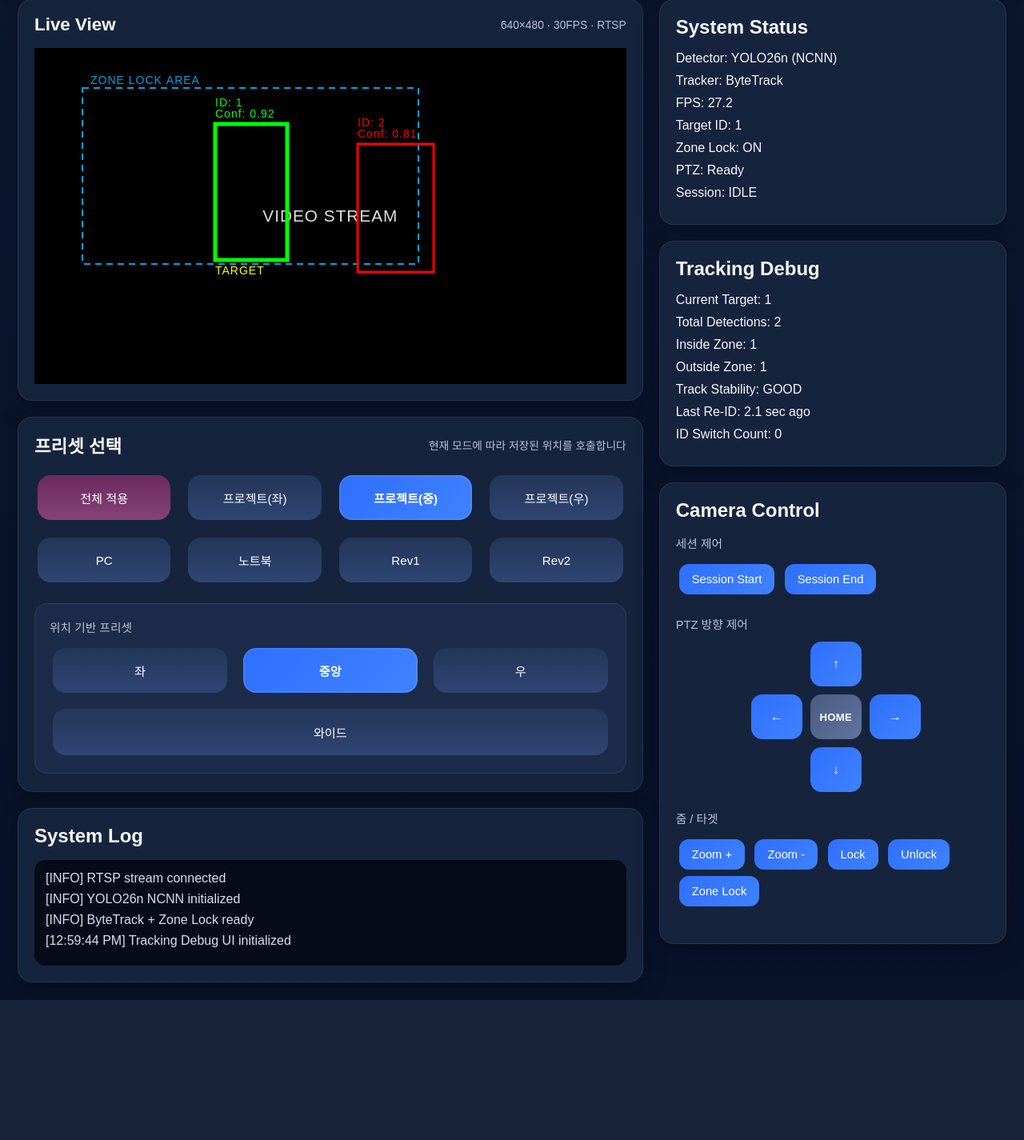
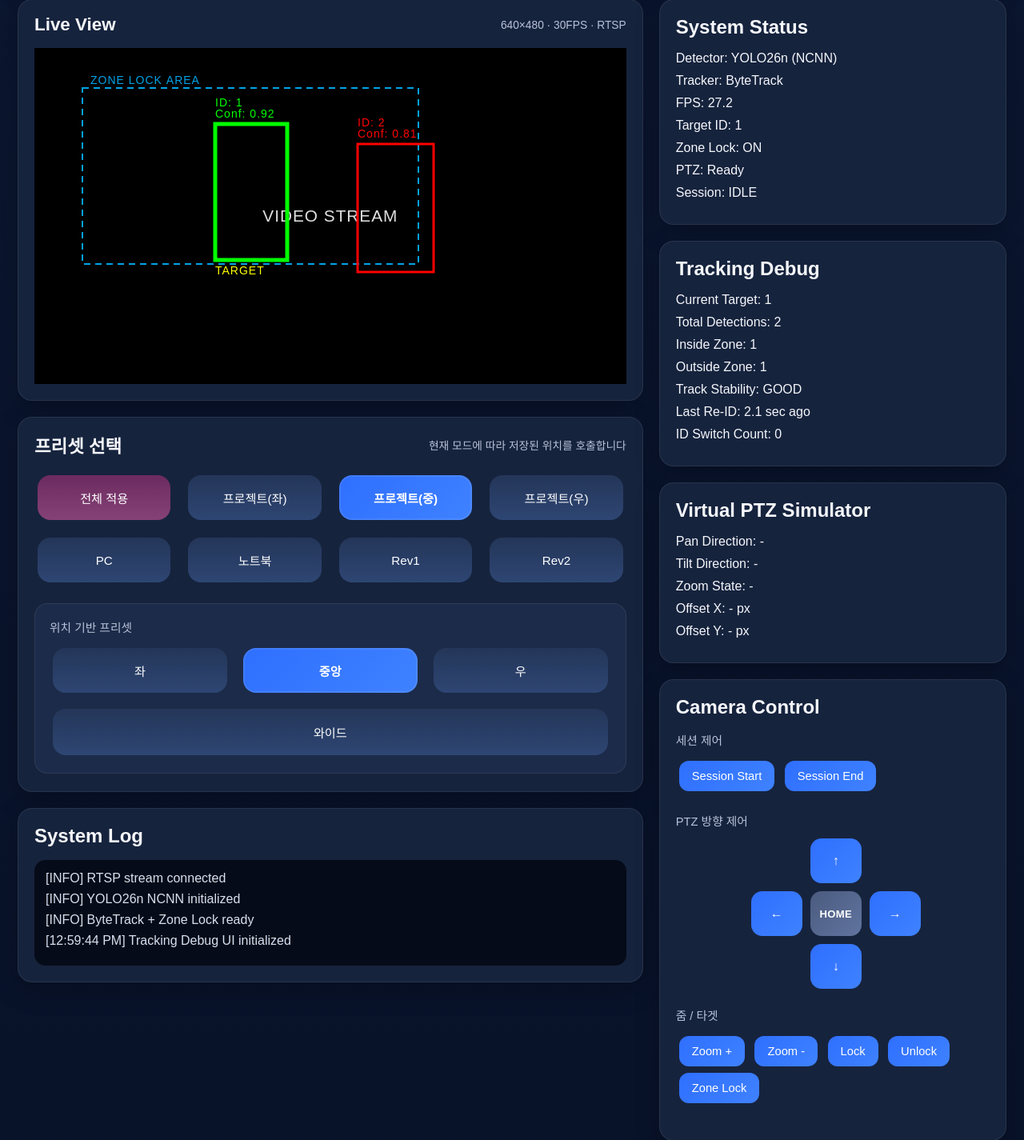
Before and after one commit to jaehyeon-s/PTZ_Speaker_Tracking, a FastAPI app: page / in a window 1280 px wide. Shown: the part 126-1551 px from the top of the page at 80% size. Before the commit the page ends 1376 px from the top, so only its background shows below. Run offline with FastAPI, Linux system fonts and the light colour scheme.

Commit message:
Virtual PTZ Simulator 패널 추가

```diff
--- a/src/api/dashboard/templates/index.html
+++ b/src/api/dashboard/templates/index.html
@@ -98,6 +98,15 @@
                 <p>ID Switch Count: <span id="idSwitchValue">-</span></p>
             </div>
 
+            <div class="status-card">
+                <h2>Virtual PTZ Simulator</h2>
+                <p>Pan Direction: <span id="panDirectionValue">-</span></p>
+                <p>Tilt Direction: <span id="tiltDirectionValue">-</span></p>
+                <p>Zoom State: <span id="zoomStateValue">-</span></p>
+                <p>Offset X: <span id="offsetXValue">-</span> px</p>
+                <p>Offset Y: <span id="offsetYValue">-</span> px</p>
+            </div>
+
             <div class="control-card">
                 <h2>Camera Control</h2>
 
```
